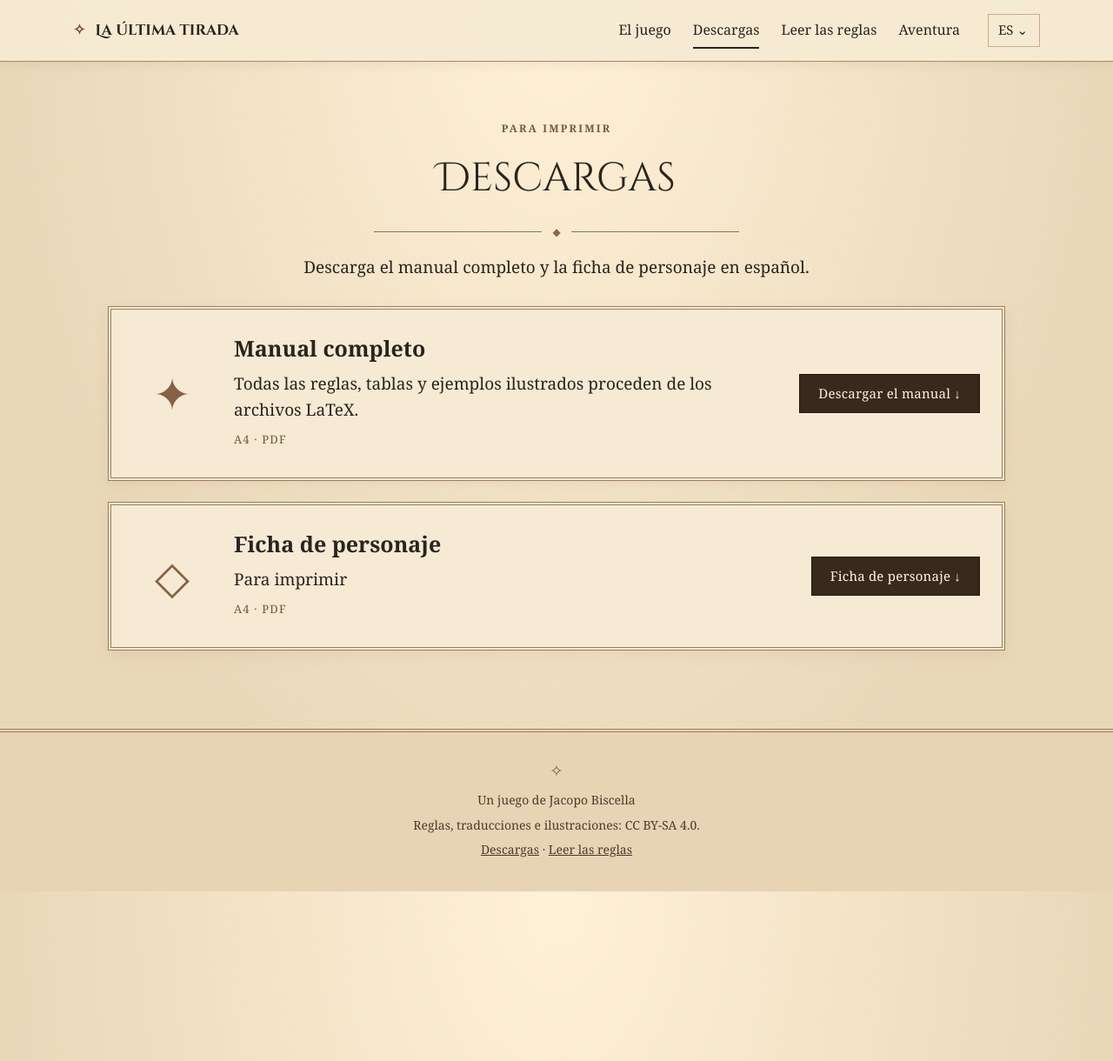
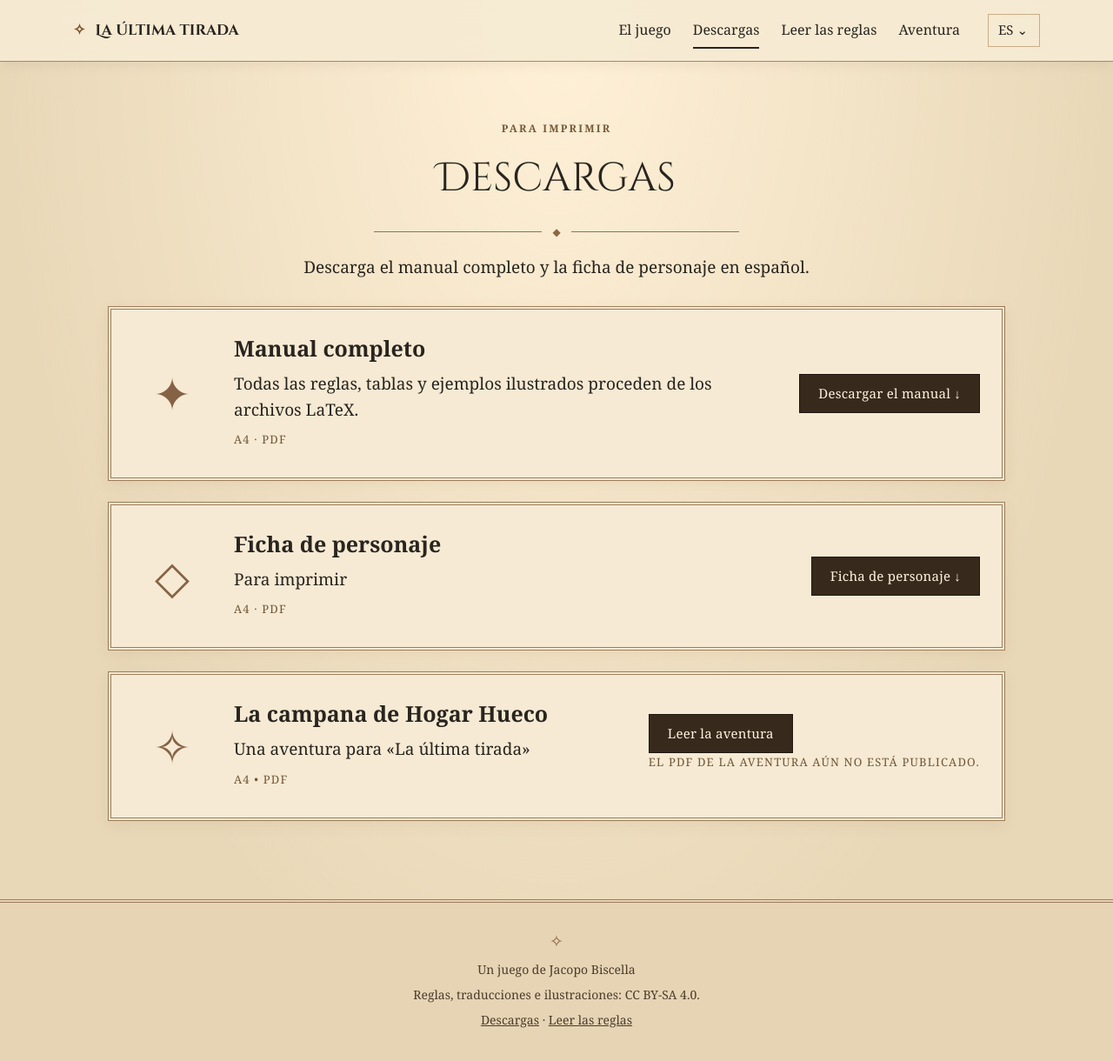
Before and after one commit to jbiscella/at-the-last-throw, a Jekyll site: the page built from docs/es/downloads.html, in a window 1280 px wide and 1220 px high. Shown: the whole window at 87% size. Built offline with Jekyll 4.4.1, drawn with Linux system fonts in a browser that asks for light colours; some web fonts are replaced.

Commit message:
Add adventure to ES downloads without dead PDF links

```diff
--- a/docs/es/downloads.html
+++ b/docs/es/downloads.html
@@ -6,4 +6,10 @@ kind: downloads
 title: "Descargas · La última tirada"
 permalink: /es/downloads.html
 ---
-<div class="content-page"><div class="page-heading"><p class="overline">Para imprimir</p><h1>Descargas</h1><div class="engraved-rule"><span>◆</span></div><p>Descarga el manual completo y la ficha de personaje en español.</p></div><div class="download-grid"><article class="download-card"><div class="download-icon" aria-hidden="true">✦</div><div><h2>Manual completo</h2><p>Todas las reglas, tablas y ejemplos ilustrados proceden de los archivos LaTeX.</p><p class="file-meta">A4 · PDF</p></div><a class="ink-button" href="../downloads/rulebook-es.pdf" download>Descargar el manual ↓</a></article><article class="download-card"><div class="download-icon" aria-hidden="true">◇</div><div><h2>Ficha de personaje</h2><p>Para imprimir</p><p class="file-meta">A4 · PDF</p></div><a class="ink-button" href="../downloads/character-es.pdf" download>Ficha de personaje ↓</a></article></div></div>
+<div class="content-page"><div class="page-heading"><p class="overline">Para imprimir</p><h1>Descargas</h1><div class="engraved-rule"><span>◆</span></div><p>Descarga el manual completo y la ficha de personaje en español.</p></div><div class="download-grid"><article class="download-card"><div class="download-icon" aria-hidden="true">✦</div><div><h2>Manual completo</h2><p>Todas las reglas, tablas y ejemplos ilustrados proceden de los archivos LaTeX.</p><p class="file-meta">A4 · PDF</p></div><a class="ink-button" href="../downloads/rulebook-es.pdf" download>Descargar el manual ↓</a></article><article class="download-card"><div class="download-icon" aria-hidden="true">◇</div><div><h2>Ficha de personaje</h2><p>Para imprimir</p><p class="file-meta">A4 · PDF</p></div><a class="ink-button" href="../downloads/character-es.pdf" download>Ficha de personaje ↓</a></article>{% assign adventure_ui = site.data.hollow_hearth[page.lang] %}
+{% assign adventure_pdf = '/downloads/adventure-' | append: page.lang | append: '.pdf' %}
+{% assign published_pdf = site.static_files | where: 'path', adventure_pdf | first %}
+<article class="download-card" id="adventure-download"><div class="download-icon" aria-hidden="true">✧</div>
+<div><h2>{{ adventure_ui.title }}</h2><p>{{ adventure_ui.titleline }}</p><p class="file-meta">A4 • PDF</p></div>
+<div><a class="ink-button" href="adventure/index.html">{{ adventure_ui.read }}</a>
+{% if published_pdf %}<p><a class="subtle-link" href="{{ adventure_pdf | relative_url }}" download>{{ adventure_ui.download_pdf }}</a></p>{% else %}<p class="file-meta">{{ adventure_ui.pdf_pending }}</p>{% endif %}</div></article></div></div>
```
